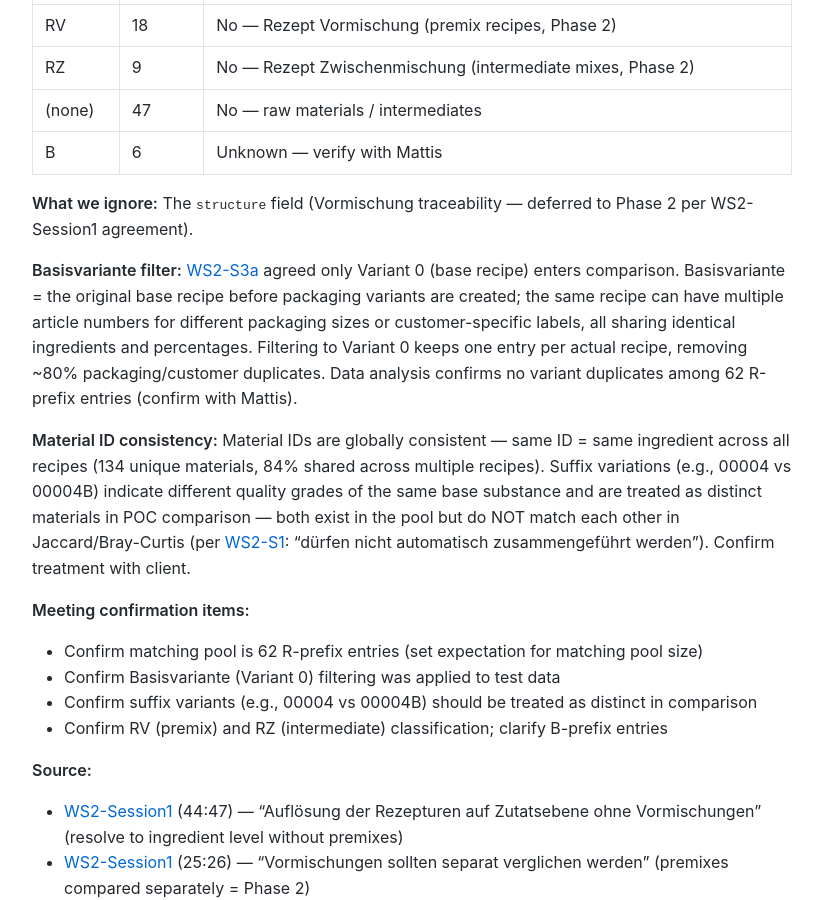
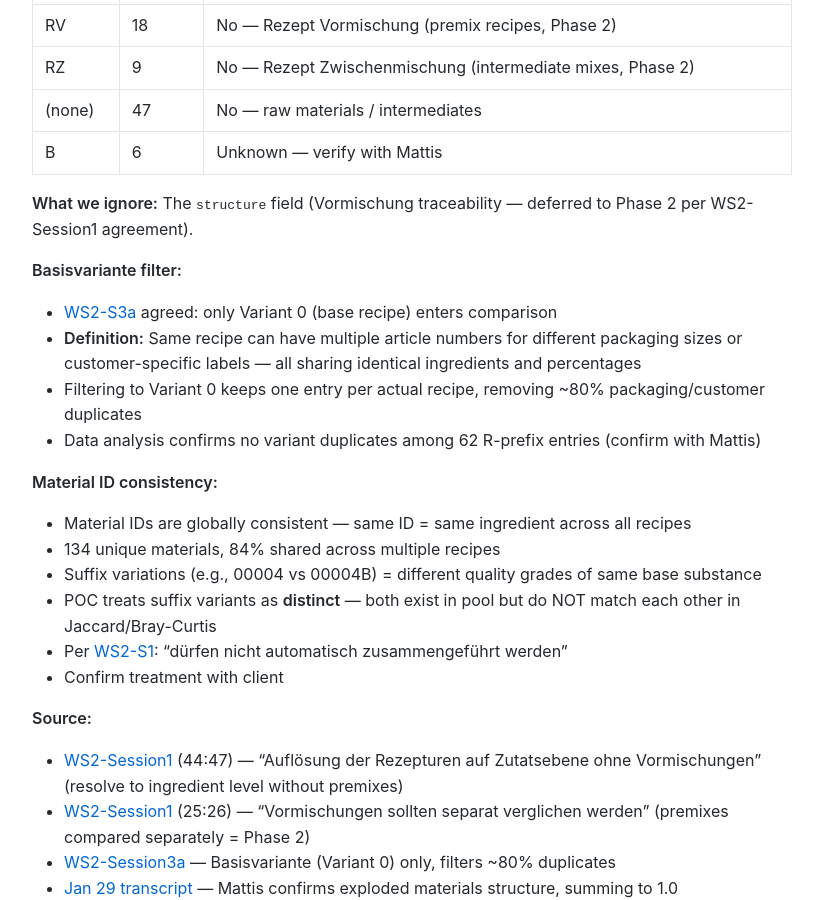
Before and after one commit to MariusWilsch/public-wilsch-ai-pages, a Jekyll site: the page built from project/avo_fullstack/design-doc-sossen-sourcing-poc.md, in a window 1280 px wide and 900 px high, scrolled down 2152 px. Shown: the whole window, without its empty margins (228-1051 px from the left). Built offline with Jekyll 4.4.1, drawn with Linux system fonts in a browser that asks for light colours; our own code applies the rules of GitHub Pages for plain Markdown files.

Commit message:
Sync from hippocampus 2026-02-11

```diff
--- a/project/avo_fullstack/design-doc-sossen-sourcing-poc.md
+++ b/project/avo_fullstack/design-doc-sossen-sourcing-poc.md
@@ -65,15 +65,20 @@ Load `alle.jsonl` → filter to **R-prefix entries only** (62 final products)
 
 **What we ignore:** The `structure` field (Vormischung traceability — deferred to Phase 2 per WS2-Session1 agreement).
 
-**Basisvariante filter:** [WS2-S3a](https://docs.google.com/document/d/1Y6dz78yEu1E1LG4-YFqruj5gxSsJqil8vvU6tbOu_cw) agreed only Variant 0 (base recipe) enters comparison. Basisvariante = the original base recipe before packaging variants are created; the same recipe can have multiple article numbers for different packaging sizes or customer-specific labels, all sharing identical ingredients and percentages. Filtering to Variant 0 keeps one entry per actual recipe, removing ~80% packaging/customer duplicates. Data analysis confirms no variant duplicates among 62 R-prefix entries (confirm with Mattis).
+**Basisvariante filter:**
+- [WS2-S3a](https://docs.google.com/document/d/1Y6dz78yEu1E1LG4-YFqruj5gxSsJqil8vvU6tbOu_cw) agreed: only Variant 0 (base recipe) enters comparison
+- **Definition:** Same recipe can have multiple article numbers for different packaging sizes or customer-specific labels — all sharing identical ingredients and percentages
+- Filtering to Variant 0 keeps one entry per actual recipe, removing ~80% packaging/customer duplicates
+- Data analysis confirms no variant duplicates among 62 R-prefix entries (confirm with Mattis)
 
-**Material ID consistency:** Material IDs are globally consistent — same ID = same ingredient across all recipes (134 unique materials, 84% shared across multiple recipes). Suffix variations (e.g., 00004 vs 00004B) indicate different quality grades of the same base substance and are treated as distinct materials in POC comparison — both exist in the pool but do NOT match each other in Jaccard/Bray-Curtis (per [WS2-S1](https://docs.google.com/document/d/1KRF-IktLEuM8wlyGnXjg-yfK3KoQR-zqwzDlHyqqXGs): "dürfen nicht automatisch zusammengeführt werden"). Confirm treatment with client.
+**Material ID consistency:**
+- Material IDs are globally consistent — same ID = same ingredient across all recipes
+- 134 unique materials, 84% shared across multiple recipes
+- Suffix variations (e.g., 00004 vs 00004B) = different quality grades of same base substance
+- POC treats suffix variants as **distinct** — both exist in pool but do NOT match each other in Jaccard/Bray-Curtis
+- Per [WS2-S1](https://docs.google.com/document/d/1KRF-IktLEuM8wlyGnXjg-yfK3KoQR-zqwzDlHyqqXGs): "dürfen nicht automatisch zusammengeführt werden"
+- Confirm treatment with client
 
-**Meeting confirmation items:**
-- Confirm matching pool is 62 R-prefix entries (set expectation for matching pool size)
-- Confirm Basisvariante (Variant 0) filtering was applied to test data
-- Confirm suffix variants (e.g., 00004 vs 00004B) should be treated as distinct in comparison
-- Confirm RV (premix) and RZ (intermediate) classification; clarify B-prefix entries
 
 **Source:**
 - [WS2-Session1](https://docs.google.com/document/d/1KRF-IktLEuM8wlyGnXjg-yfK3KoQR-zqwzDlHyqqXGs) (44:47) — "Auflösung der Rezepturen auf Zutatsebene ohne Vormischungen" (resolve to ingredient level without premixes)
```
